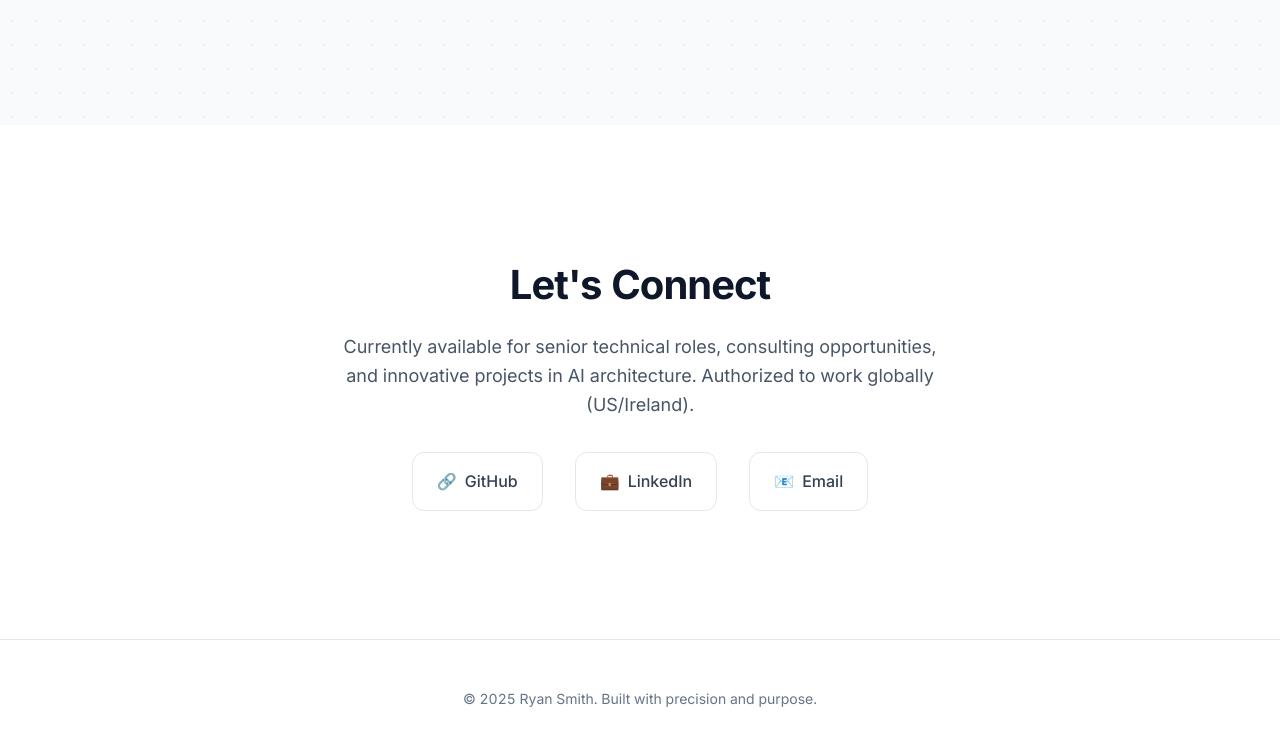
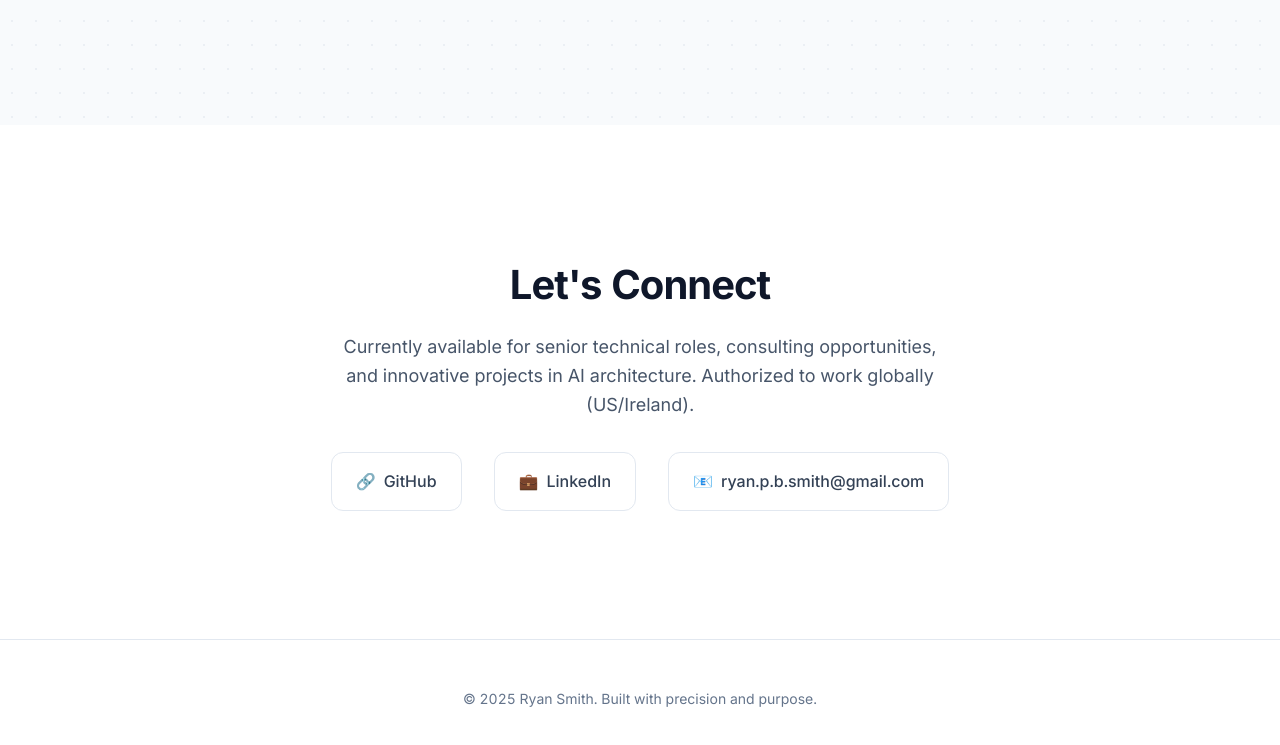
Before and after one commit to mr-sirr/rsmith-cv-site, a plain HTML site: page index.html in a window 1280 px wide. Shown: the part 4176-4921 px from the top of the page. Drawn offline with Linux system fonts and the light colour scheme.

Commit message:
Show full email address in contact link for better usability

```diff
--- a/index.html
+++ b/index.html
@@ -1039,7 +1039,7 @@
                         </a>
                         <a href="mailto:ryan.p.b.smith@gmail.com" class="contact-link">
                             <span>📧</span>
-                            Email
+                            ryan.p.b.smith@gmail.com
                         </a>
                     </div>
                 </div>
```
